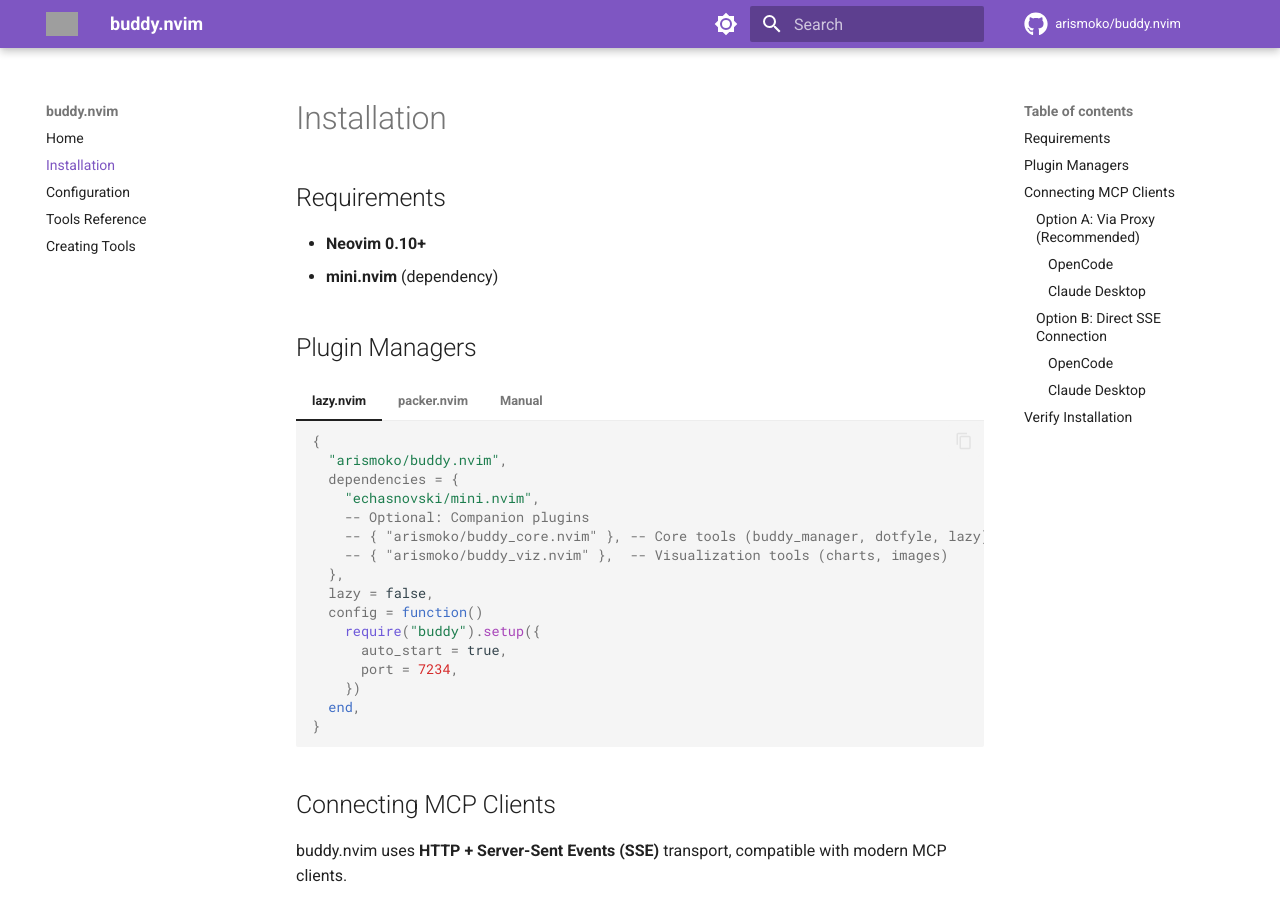
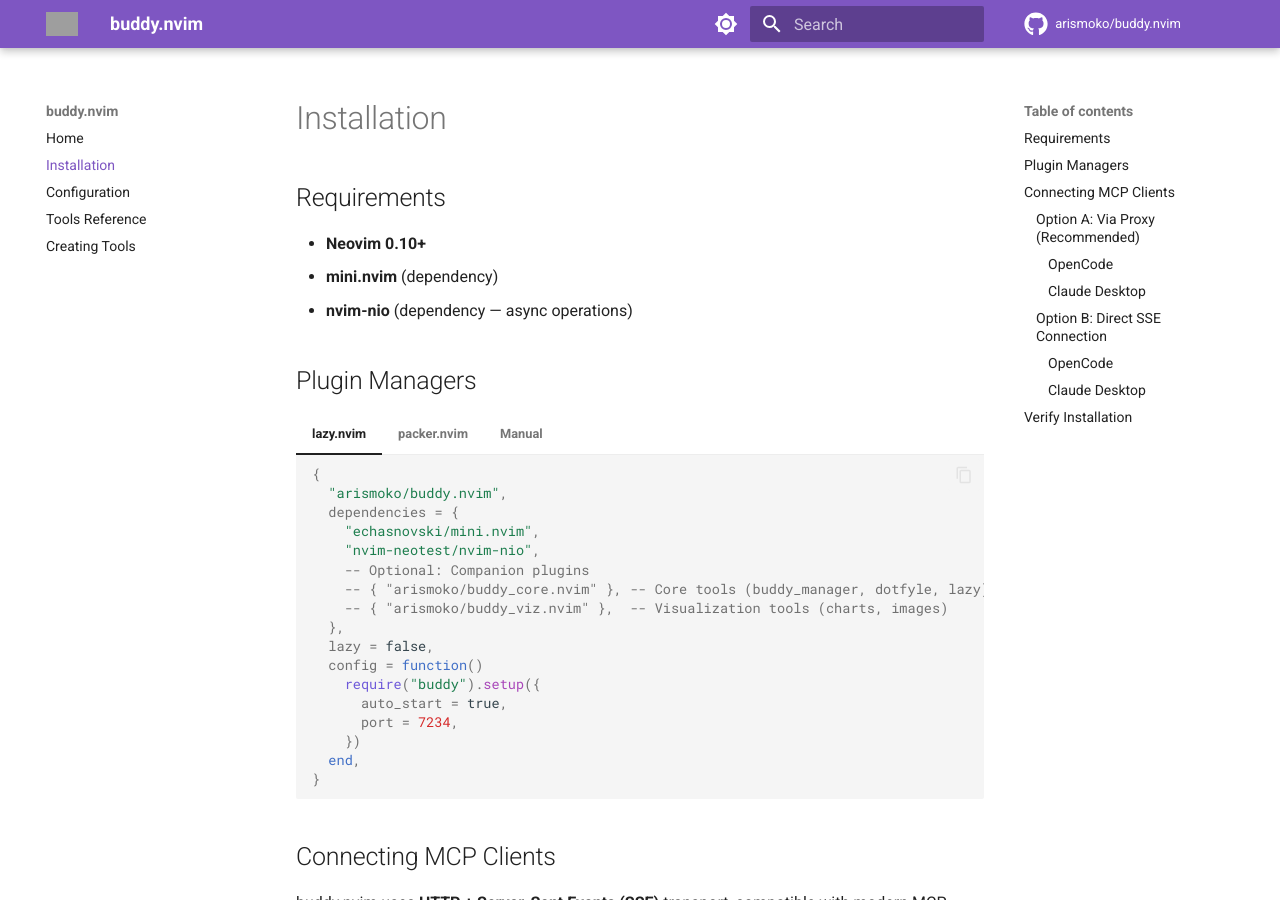
Before and after one commit to arismoko/buddy.nvim, an MkDocs documentation site: the page built from docs/installation.md, in a window 1280 px wide and 900 px high. Built offline with MkDocs 1.6.1 and Material for MkDocs 9.7.7, drawn with Linux system fonts in a browser that asks for light colours; comment, search, counter and statistics services are not loaded; grey boxes are pictures that could not be loaded.

Commit message:
docs: add nvim-nio as required dependency in installation docs and health check
Update lazy.nvim, packer.nvim, and requirements sections in README.md
and docs/installation.md to list nvim-nio alongside mini.nvim.
Add nvim-nio detection to :checkhealth buddy with install instructions.

````diff
--- a/docs/installation.md
+++ b/docs/installation.md
@@ -4,6 +4,7 @@
 
 - **Neovim 0.10+**
 - **mini.nvim** (dependency)
+- **nvim-nio** (dependency — async operations)
 
 ## Plugin Managers
 
@@ -14,6 +15,7 @@
       "arismoko/buddy.nvim",
       dependencies = {
         "echasnovski/mini.nvim",
+        "nvim-neotest/nvim-nio",
         -- Optional: Companion plugins
         -- { "arismoko/buddy_core.nvim" }, -- Core tools (buddy_manager, dotfyle, lazy)
         -- { "arismoko/buddy_viz.nvim" },  -- Visualization tools (charts, images)
@@ -33,7 +35,10 @@
     ```lua
     use {
       "arismoko/buddy.nvim",
-      requires = { "echasnovski/mini.nvim" },
+      requires = {
+        "echasnovski/mini.nvim",
+        "nvim-neotest/nvim-nio",
+      },
       config = function()
         require("buddy").setup({
           auto_start = true,
````
Also changed, not shown: README.md (+9 -2 lines), 1 other file.
